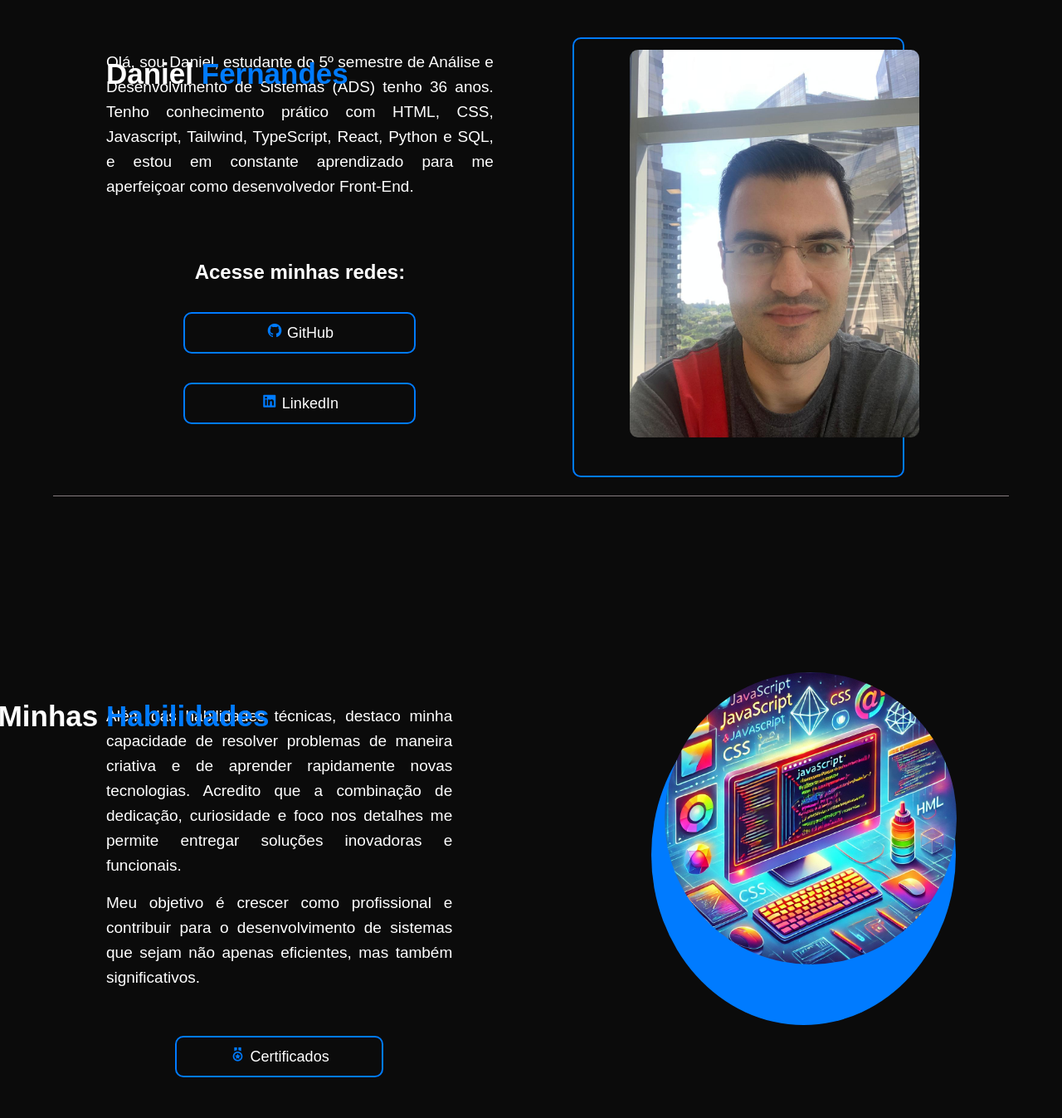
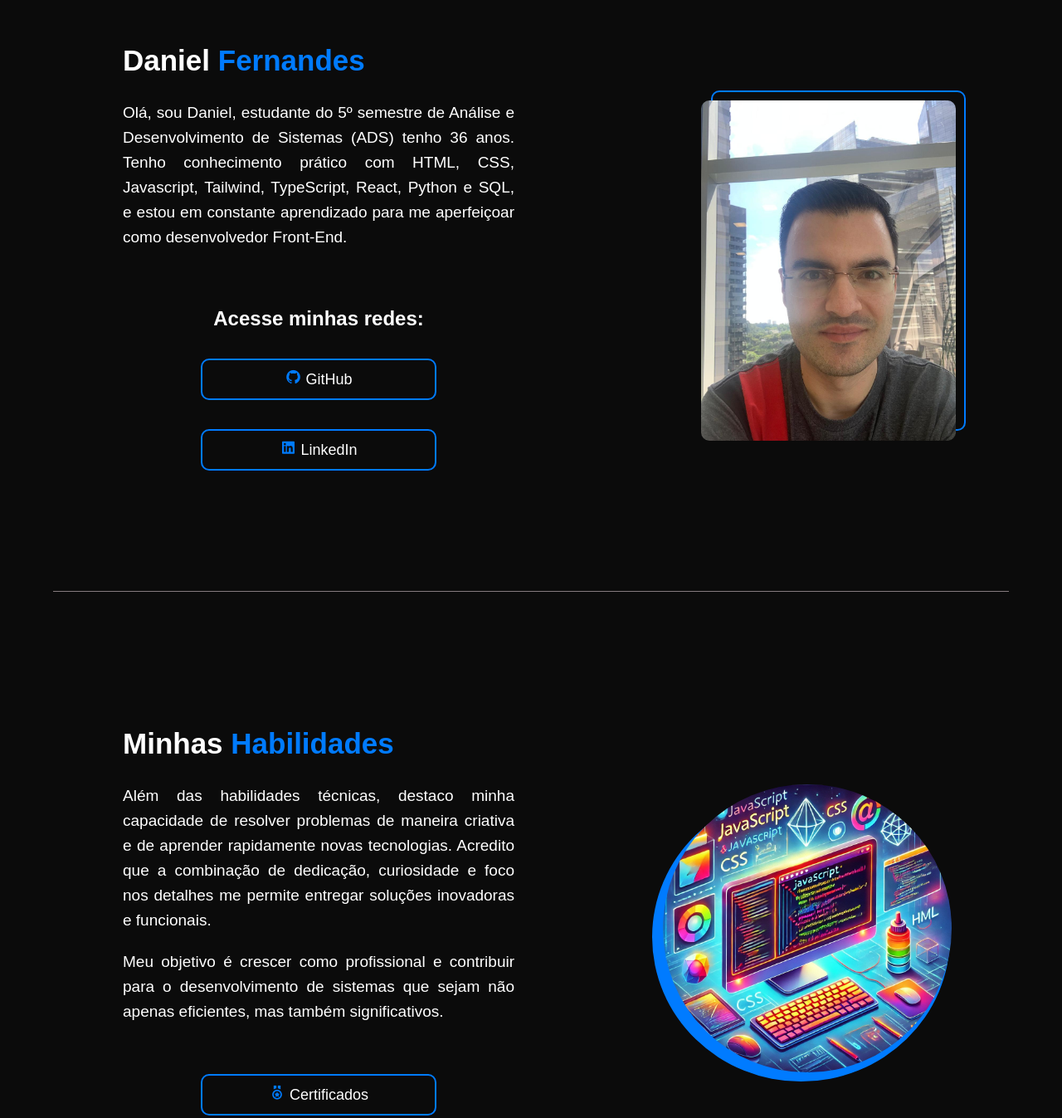
Before and after one commit to bdancost/portfolio2025, a website built with Vite: page index.html in a window 1280 px wide. Shown: the part 160-1507 px from the top of the page at 83% size. Built offline with nearby package versions, Linux system fonts and the light colour scheme; files whose address does not match are found by name.

Commit message:
Editando responsividade para aparelho desktop

```diff
--- a/css/projetos.css
+++ b/css/projetos.css
@@ -5,18 +5,20 @@
   --line-height: #857b7e;
 }
 
-#home-projetos {
-  display: flex;
-  flex-direction: column;
-  margin-top: 150px;
+* {
+  margin: 0;
+  padding: 0;
+  box-sizing: border-box;
 }
 
-#home-projetos p {
-  position: relative;
-  color: var(--color-fonts);
-  font-size: 1.9rem;
-  font-weight: 400;
-  text-align: justify;
+html {
+  font-size: 62.5%;
+}
+
+body {
+  font-family: "Montserrat", sans-serif;
+  font-size: 1.6rem;
+  line-height: 2.6rem;
 }
 
 #projetos {
@@ -25,13 +27,27 @@
   flex-direction: column;
   align-items: center;
   justify-content: center;
-  gap: 5rem;
-  margin: 10rem auto;
+  gap: 3rem;
+  margin: 0 auto;
+}
+
+#home-projetos {
+  display: flex;
+  flex-direction: column;
+  margin-top: 100px;
+}
+
+#home-projetos p {
+  font-size: 1.9rem;
+  text-align: justify;
+  margin: 2rem 0 2rem 0;
 }
 
 #home-projetos h1 {
-  position: absolute;
-  top: 56.5%;
+  position: relative;
+  top: 0%;
+  left: 0%;
+  text-align: left;
 }
 
 .projetos-lista {
--- a/css/style.css
+++ b/css/style.css
@@ -131,59 +131,39 @@ p {
   width: 80%;
   display: flex;
   flex-direction: row;
+  flex-wrap: wrap;
+  gap: 2rem;
   align-items: center;
   justify-content: space-between;
-  gap: 12rem;
   margin: 0 auto;
 }
 
 #home-counts,
 #home-counts-habilidades {
-  width: 100%;
+  width: 50%;
+  padding: 2rem;
   display: flex;
   flex-direction: column;
-  align-items: center;
+  align-items: flex-start;
   justify-content: center;
   text-align: justify;
   gap: 2rem;
 }
 
-#home img {
+#home-counts h1 {
   position: relative;
-  display: block;
-  width: 80%;
-  object-fit: cover;
-  object-position: center;
-  border-radius: 1rem;
-  margin: 2rem auto;
-}
-
-.circulo {
-  position: absolute;
-  right: 190px;
-  top: 205px;
-  width: 40rem;
-  height: 53rem;
-  border-radius: 1rem;
-  border: 2px solid var(--primary-color);
-}
-
-#home-counts h1 {
-  position: absolute;
-  top: 7.6%;
-  left: 10%;
+  top: 0%;
+  left: 0%;
+  text-align: center;
 }
 
 #home p {
-  color: var(--color-fonts);
   font-size: 1.9rem;
-  font-weight: 400;
   text-align: justify;
   margin: 0 0 2rem 0;
 }
 
-#home-counts a,
-.certificados {
+#home-counts a {
   width: 60%;
   height: 5rem;
   display: flex;
@@ -234,19 +214,49 @@ p {
 }
 
 #redes {
-  width: 60%;
+  width: 100%;
   display: flex;
   flex-direction: column;
   align-items: center;
   justify-content: center;
-  margin: 0 0 1.5rem 0;
+  margin: 3rem 0 1rem 0;
+  gap: 2rem;
+}
+
+.img-home {
+  width: 30%;
+  display: flex;
+  align-items: center;
+  justify-content: center;
+  position: relative;
+}
+
+.circulo {
+  position: absolute;
+  top: -3%;
+  left: 4%;
+  width: 100%;
+  height: 100%;
+  border-radius: 1rem;
+  border: 2px solid var(--primary-color);
+  z-index: -1;
+}
+
+.img-home img {
+  position: relative;
+  width: 100%;
+  height: 100%;
+  object-fit: cover;
+  object-position: center;
+  border-radius: 1rem;
+  z-index: 1;
 }
 
 .line-bottom {
   width: 90vw;
   height: 1px;
   background-color: var(--line-height);
-  margin: 50px auto;
+  margin: 100px auto 30px auto;
 }
 
 /* Home Habilidades */
@@ -255,53 +265,69 @@ p {
   margin-top: 15rem;
 }
 
-.habilidades-texto {
-  width: 100%;
+#home-counts-habilidades h1 {
+  position: relative;
+  top: 0%;
+  left: 0%;
+  text-align: center;
+}
+
+#habilidades p {
+  line-height: 3rem;
+  font-size: 1.9rem;
+  text-align: justify;
+  margin: 0;
+}
+
+.certificados {
+  width: 60%;
+  height: 5rem;
   display: flex;
-  flex-direction: column;
   align-items: center;
   justify-content: center;
+  text-decoration: none;
+  font-size: 1.6rem;
+  font-weight: 400;
   text-align: justify;
-  font-size: 1.9rem;
-  margin: 10rem 0 2rem 0;
+  margin: 4rem auto 1rem auto;
+  padding: 1.5rem;
+  border: 2px solid var(--primary-color);
+  border-radius: 1rem;
 }
 
-.img-habilidades {
-  width: 90rem;
-  height: 41rem;
-  background-color: var(--primary-color);
-  position: relative;
+.img-home-habilidades {
+  width: 35%;
   display: flex;
-  flex-direction: row;
   align-items: center;
   justify-content: center;
-  border-radius: 50%;
-  margin: 2rem auto;
+  position: relative;
 }
 
-.foto-habilidades {
+.circulo-habilidades {
   position: absolute;
-  top: -15px;
-  right: -1px;
-  width: 96%;
+  top: 3%;
+  right: 2%;
+  width: 100%;
+  height: 100%;
+  background-color: var(--primary-color);
+  border-radius: 50%;
+  border: 2px solid var(--primary-color);
+  z-index: -1;
+}
+
+.img-home-habilidades img {
+  position: relative;
+  width: 97%;
+  height: 100%;
   object-fit: cover;
   object-position: center;
   border-radius: 50%;
-}
-
-#home-counts-habilidades h1 {
-  position: absolute;
-  top: 910px;
-  right: 479px;
-  width: 100%;
-  display: flex;
-  justify-content: center;
-  margin-top: 100px;
+  z-index: 1;
 }
 
 footer {
   width: 100%;
-  height: 15rem;
+  height: 14rem;
   display: flex;
   flex-direction: column;
   align-items: center;
@@ -317,4 +343,5 @@ footer p {
   font-size: 1.8rem;
   font-weight: 400;
   text-align: center;
+  color: #ccc;
 }
--- a/index.html
+++ b/index.html
@@ -10,7 +10,7 @@
     />
     <link rel="stylesheet" href="./css/reset.css" />
     <link rel="stylesheet" href="./css/style.css" />
-    <link rel="stylesheet" href="./css/projetos.css">
+    <link rel="stylesheet" href="./css/projetos.css" />
   </head>
   <body class="fundo">
     <header>
@@ -40,7 +40,7 @@
           constante aprendizado para me aperfeiçoar como desenvolvedor
           Front-End.
         </p>
-        <div id="redes"></div>
+        <div id="redes">
           <h3>Acesse minhas redes:</h3>
           <a href="https://github.com/bdancost" target="_blank">
             <p><i class="bx bxl-github"></i>GitHub</p>
@@ -54,8 +54,10 @@
         </div>
       </div>
 
+      <div class="img-home">
         <div class="circulo"></div>
-      <div><img src="./assets/image_foto_me.jpeg" alt="Foto de Daniel" /></div>
+        <img src="./assets/image_foto_me.jpeg" alt="Foto de Daniel" />
+      </div>
     </section>
 
     <div class="line-bottom"></div>
@@ -64,18 +66,18 @@
     <section id="habilidades">
       <div id="home-counts-habilidades">
         <h1>Minhas&nbsp;<span>Habilidades</span></h1>
-        <div class="habilidades-texto">
         <p>
           Além das habilidades técnicas, destaco minha capacidade de resolver
           problemas de maneira criativa e de aprender rapidamente novas
-            tecnologias. Acredito que a combinação de dedicação, curiosidade e foco
-            nos detalhes me permite entregar soluções inovadoras e funcionais.
+          tecnologias. Acredito que a combinação de dedicação, curiosidade e
+          foco nos detalhes me permite entregar soluções inovadoras e
+          funcionais.
         </p>
-          <p>Meu objetivo é crescer como profissional e contribuir para o
-            desenvolvimento de sistemas que sejam não apenas eficientes, mas também
-            significativos.
+        <p>
+          Meu objetivo é crescer como profissional e contribuir para o
+          desenvolvimento de sistemas que sejam não apenas eficientes, mas
+          também significativos.
         </p>
-        </div>
         <div class="certificados">
           <a id="certificados-btn" href="./certificados.html" target="_blank">
             <i class="bx bx-medal"></i>Certificados
@@ -83,9 +85,9 @@
         </div>
       </div>
 
+      <div class="img-home-habilidades">
         <div class="circulo-habilidades"></div>
-      <div class="img-habilidades">
-        <img class="foto-habilidades" src="./assets/image_02.webp" alt="Imagem do código" />
+        <img src="./assets/image_02.webp" alt="Imagem do código" />
       </div>
     </section>
 
@@ -96,47 +98,80 @@
     <section id="projetos">
       <div id="home-projetos">
         <h1>Meus <span>Projetos</span></h1>
-        <p>Nesta seção, apresento projetos desenvolvidos com foco em tecnologias modernas, como JavaScript, TypeScript, React e integração com APIs. Essas experiências me permitiram criar aplicações interativas, escaláveis e voltadas para a experiência do usuário.
-
-          Cada projeto aqui demonstra minha habilidade em desenvolver interfaces dinâmicas, consumir APIs de forma eficiente e aplicar boas práticas de desenvolvimento, como componentes reutilizáveis e escrita de código limpo e estruturado.</p>
+        <p>
+          Nesta seção, apresento projetos desenvolvidos com foco em tecnologias
+          modernas, como JavaScript, TypeScript, React e integração com APIs.
+          Essas experiências me permitiram criar aplicações interativas,
+          escaláveis e voltadas para a experiência do usuário. Cada projeto aqui
+          demonstra minha habilidade em desenvolver interfaces dinâmicas,
+          consumir APIs de forma eficiente e aplicar boas práticas de
+          desenvolvimento, como componentes reutilizáveis e escrita de código
+          limpo e estruturado.
+        </p>
       </div>
       <div class="projetos-lista">
         <div class="projeto">
           <a href="https://spotify-smoky-delta.vercel.app/" target="_blank">
-            <img src="./assets/projeto01.png" alt="Projeto Spotify">
+            <img src="./assets/projeto01.png" alt="Projeto Spotify" />
             <h2>🎵 Reprodutor de Música Estilizado</h2>
             <p>
-              Um reprodutor de música moderno, interativo e funcional inspirado na interface do Spotify. Este projeto foi desenvolvido com HTML, CSS e JavaScript, utilizando Bootstrap Icons para melhorar a experiência visual.</p>
+              Um reprodutor de música moderno, interativo e funcional inspirado
+              na interface do Spotify. Este projeto foi desenvolvido com HTML,
+              CSS e JavaScript, utilizando Bootstrap Icons para melhorar a
+              experiência visual.
+            </p>
           </a>
           <div class="github-btn">
             <a href="https://github.com/bdancost/spotify" target="_blank">
-              <button class="github-button"><i class="bx bxl-github"></i>Ver projeto no GitHub</button>
+              <button class="github-button">
+                <i class="bx bxl-github"></i>Ver projeto no GitHub
+              </button>
             </a>
           </div>
         </div>
 
         <div class="projeto">
           <a href="https://burguer-dev-xi.vercel.app/" target="_blank">
-            <img src="./assets/projeto02.png" alt="Projeto 2">
+            <img src="./assets/projeto02.png" alt="Projeto 2" />
             <h2>🍔 Dev Burguer</h2>
-            <p>Um site para uma lanchonete fictícia que exibe o menu com imagens, descrições detalhadas dos produtos e preços. Ele também possui a funcionalidade de adicionar itens ao carrinho de compras, com um design simples, mas responsivo, utilizando Tailwind CSS para o layout, e várias funcionalidades interativas baseadas em JavaScript.</p>
+            <p>
+              Um site para uma lanchonete fictícia que exibe o menu com imagens,
+              descrições detalhadas dos produtos e preços. Ele também possui a
+              funcionalidade de adicionar itens ao carrinho de compras, com um
+              design simples, mas responsivo, utilizando Tailwind CSS para o
+              layout, e várias funcionalidades interativas baseadas em
+              JavaScript.
+            </p>
           </a>
           <div class="github-btn">
             <a href="https://github.com/bdancost/Burguer-Dev" target="_blank">
-              <button class="github-button"><i class="bx bxl-github"></i>Ver projeto no GitHub</button>
+              <button class="github-button">
+                <i class="bx bxl-github"></i>Ver projeto no GitHub
+              </button>
             </a>
           </div>
         </div>
 
         <div class="projeto">
           <a href="https://open-weather-api-seven.vercel.app/" target="_blank">
-            <img src="./assets/projeto03.png" alt="Projeto 3">
+            <img src="./assets/projeto03.png" alt="Projeto 3" />
             <h2>🌤️ Clima Agora</h2>
-            <p>Este é um aplicativo simples de previsão do tempo que permite verificar as condições climáticas de qualquer cidade, com base em dados fornecidos pela API do OpenWeather. O projeto exibe temperatura, umidade, velocidade do vento e atualiza o fundo com uma imagem da cidade consultada.</p>
+            <p>
+              Este é um aplicativo simples de previsão do tempo que permite
+              verificar as condições climáticas de qualquer cidade, com base em
+              dados fornecidos pela API do OpenWeather. O projeto exibe
+              temperatura, umidade, velocidade do vento e atualiza o fundo com
+              uma imagem da cidade consultada.
+            </p>
           </a>
           <div class="github-btn">
-            <a href="https://github.com/bdancost/OpenWeather_API" target="_blank">
-              <button class="github-button"><i class="bx bxl-github"></i>Ver projeto no GitHub</button>
+            <a
+              href="https://github.com/bdancost/OpenWeather_API"
+              target="_blank"
+            >
+              <button class="github-button">
+                <i class="bx bxl-github"></i>Ver projeto no GitHub
+              </button>
             </a>
           </div>
         </div>
@@ -146,7 +181,7 @@
     <div class="line-bottom"></div>
 
     <footer>
-      <img src="./assets/Logo_Alura_Include.svg" alt="Logo Alura Include">
+      <img src="./assets/Logo_Alura_Include.svg" alt="Logo Alura Include" />
       <p>Desenvolvido por Daniel Fernandes</p>
     </footer>
     <script src="./src/main.js"></script>
```
Lines whose indentation alone changed are shown as unchanged.
